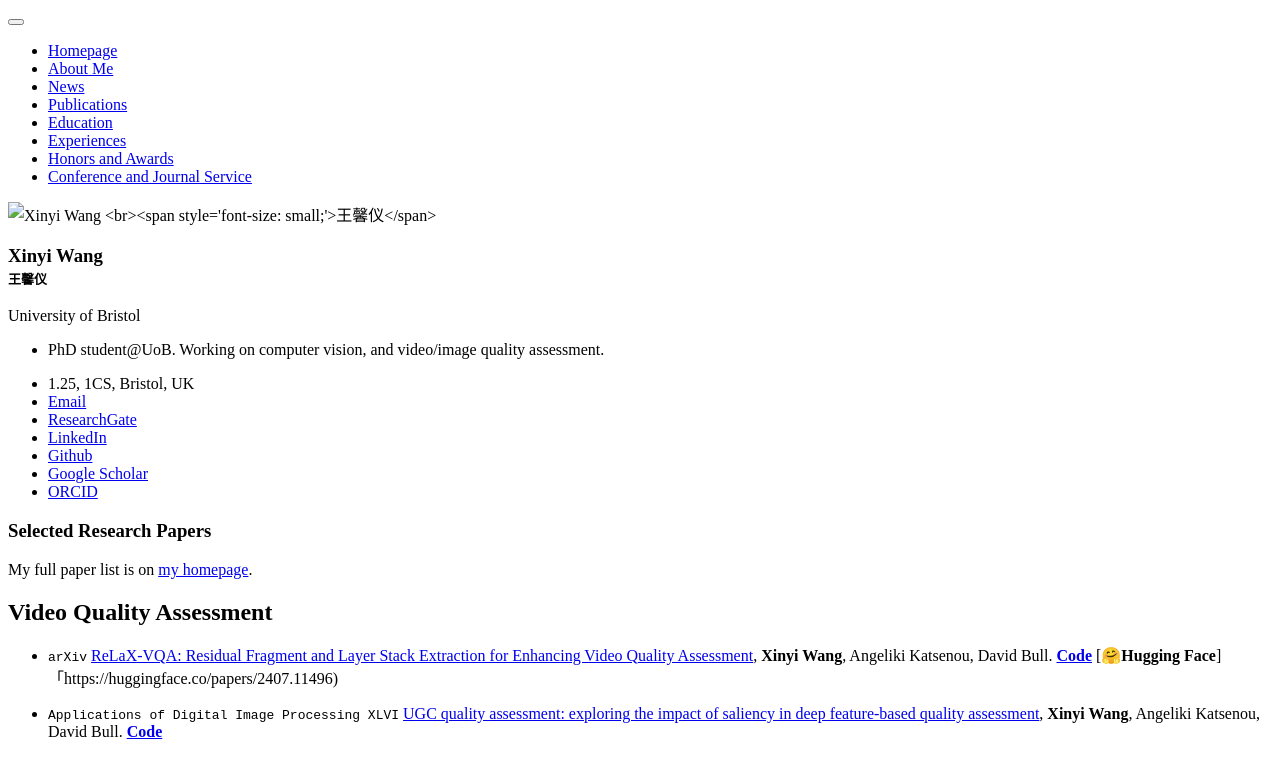
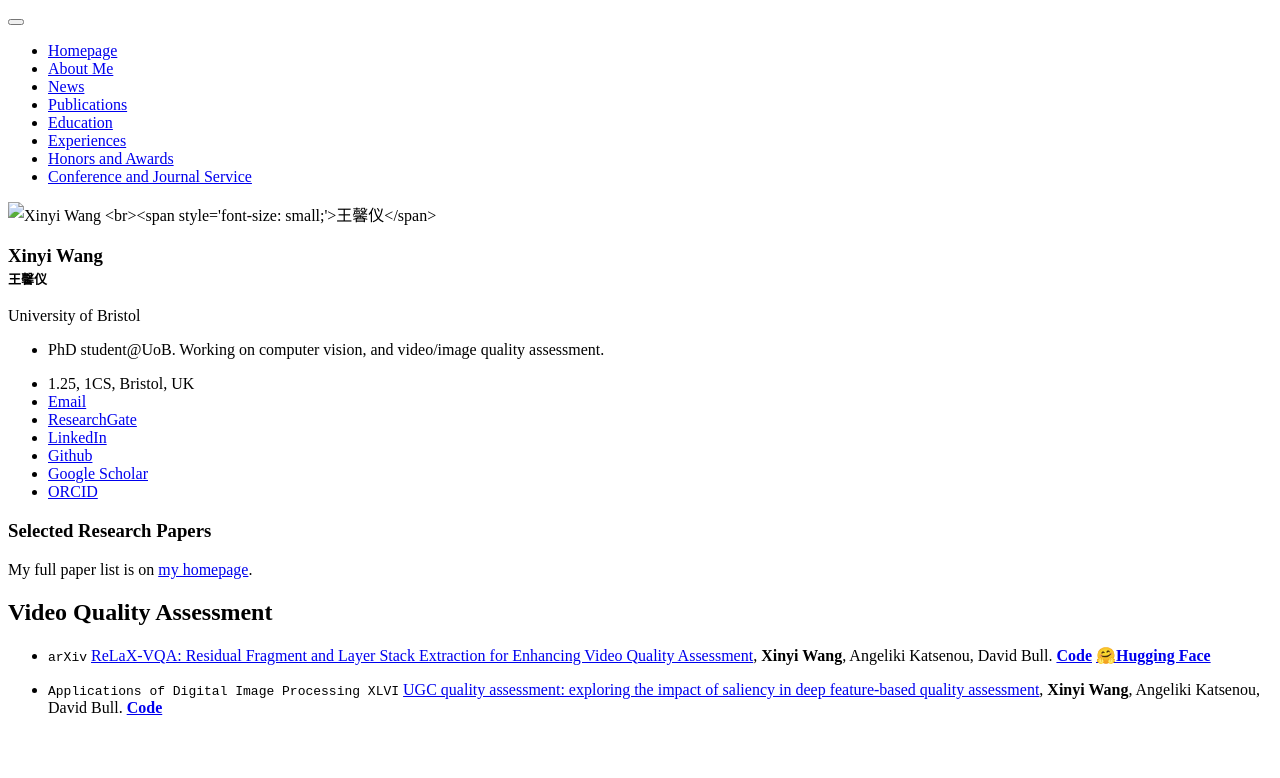
Before and after one commit to xinyiW915/xinyiW915.github.io, a Jekyll site: the page built from _pages/includes/pub_short.md, in a window 1280 px wide. Shown: the top 778 px of the page. Built offline with Jekyll 4.4.1, drawn with Linux system fonts in a browser that asks for light colours; our own code applies the rules of GitHub Pages for plain Markdown files.

Commit message:
Update pub_short.md

```diff
--- a/_pages/includes/pub_short.md
+++ b/_pages/includes/pub_short.md
@@ -3,6 +3,6 @@
 My full paper list is on [my homepage](https://xinyiW915.github.io).
 
 ## Video Quality Assessment
-- ``arXiv`` [ReLaX-VQA: Residual Fragment and Layer Stack Extraction for Enhancing Video Quality Assessment](https://arxiv.org/abs/2407.11496), **Xinyi Wang**, Angeliki Katsenou, David Bull. [**Code**](https://github.com/xinyiW915/ReLaX-VQA) [**🤗Hugging Face**]「https://huggingface.co/papers/2407.11496)
+- ``arXiv`` [ReLaX-VQA: Residual Fragment and Layer Stack Extraction for Enhancing Video Quality Assessment](https://arxiv.org/abs/2407.11496), **Xinyi Wang**, Angeliki Katsenou, David Bull. [**Code**](https://github.com/xinyiW915/ReLaX-VQA) [**🤗Hugging Face**](https://huggingface.co/papers/2407.11496)
 
 - ``Applications of Digital Image Processing XLVI`` [UGC quality assessment: exploring the impact of saliency in deep feature-based quality assessment](https://www.spiedigitallibrary.org/conference-proceedings-of-spie/12674/1267418/UGC-quality-assessment--exploring-the-impact-of-saliency-in/10.1117/12.2676136.short#_=_), **Xinyi Wang**, Angeliki Katsenou, David Bull. [**Code**](https://github.com/xinyiW915/SPIE-2023-Supplementary)
```
